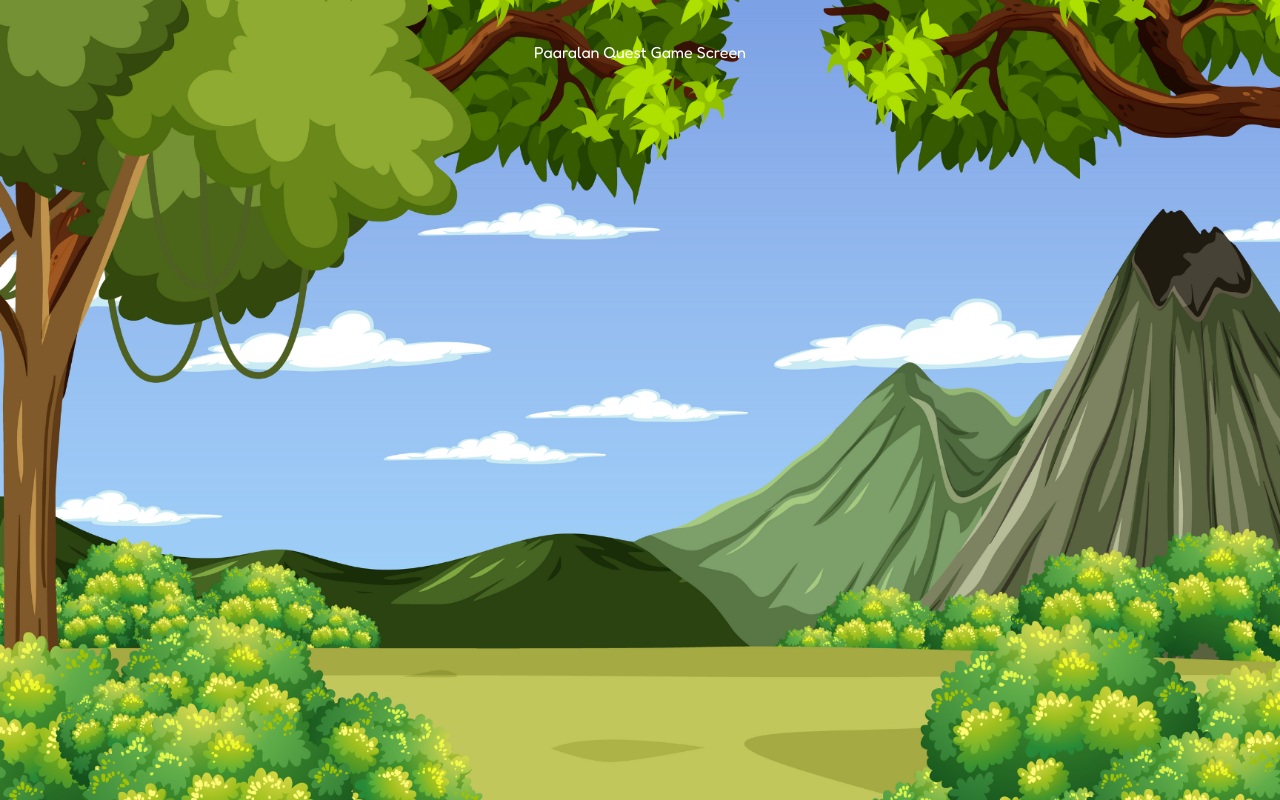
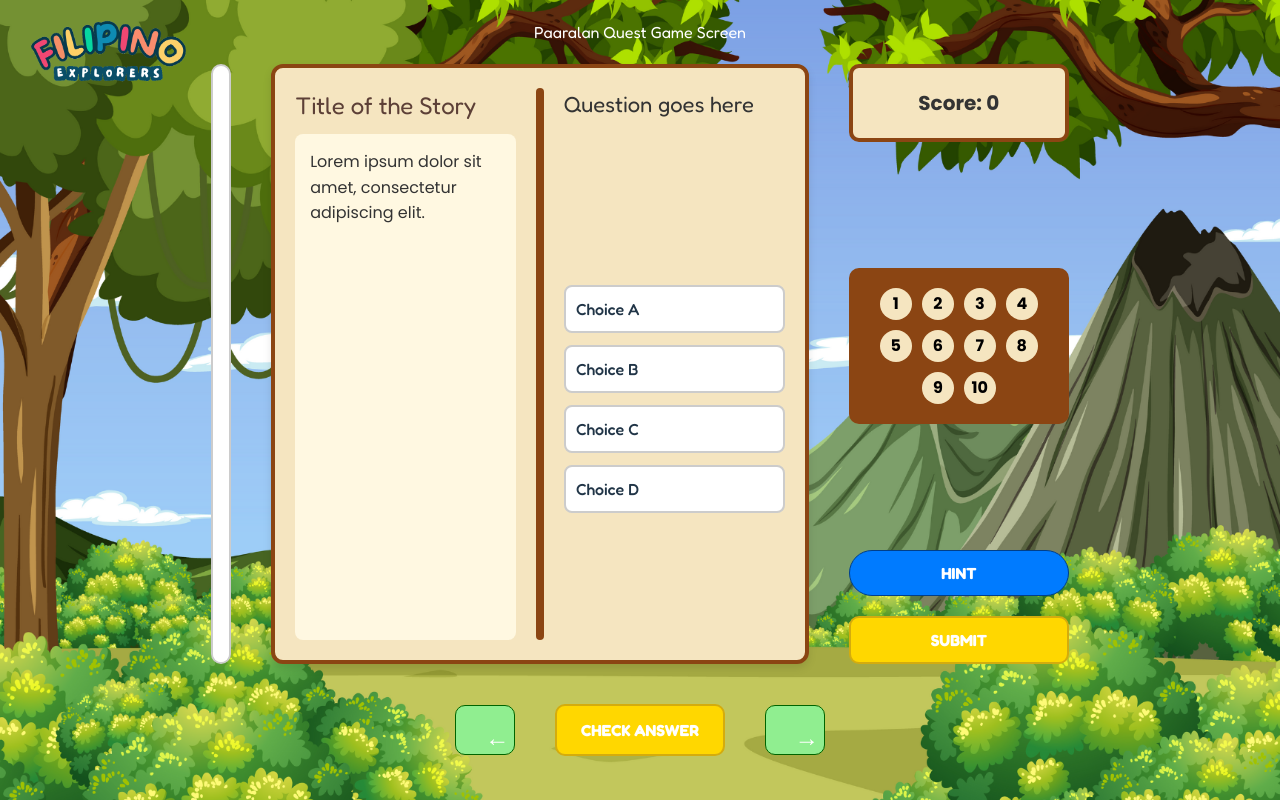
Before and after one commit to AbarquezMyk/Capstone_FilipinoExplorers, a React (Vite) app in the folder frontend/: page /paaralanquest in a window 1280 px wide. Built offline with nearby package versions, Linux system fonts and the light colour scheme.

Commit message:
Updated layout: flipped action box, added logo to upper left, resized logo

```diff
--- a/frontend/src/pages/PaaralanQuest.jsx
+++ b/frontend/src/pages/PaaralanQuest.jsx
@@ -1,5 +1,6 @@
 import React from 'react';
-import Background from '../assets/images/Paaralan Quest/Paaralan Quest BG.png'; // ✅ import with correct path
+import Background from '../assets/images/Paaralan Quest/Paaralan Quest BG.png';
+import Logo from '../assets/images/Logo.png';
 
 const PaaralanQuest = () => {
   return (
@@ -13,12 +14,290 @@ const PaaralanQuest = () => {
         width: '100%',
         display: 'flex',
         flexDirection: 'column',
+        alignItems: 'center',
+        paddingTop: '20px',
+        position: 'relative',
       }}
     >
-      {/* All your game UI will go inside here */}
-      <h1 style={{ color: 'white', textAlign: 'center', paddingTop: '40px' }}>
+      {/* Logo in upper-left corner */}
+      <img
+        src={Logo}
+        alt="Game Logo"
+        style={{
+          position: 'absolute',
+          top: '20px',
+          left: '30px',
+          width: '160px',
+        }}
+      />
+
+      {/* Title */}
+      <h1 style={{ color: 'white', textAlign: 'center', marginBottom: '20px' }}>
         Paaralan Quest Game Screen
       </h1>
+
+      {/* ✅ Combined Layout: Action Box + Right Sidebar */}
+      <div
+        style={{
+          display: 'flex',
+          flexDirection: 'row',
+          justifyContent: 'center',
+          alignItems: 'flex-start',
+          gap: '40px',
+          width: '100%',
+        }}
+      >
+        {/* ⏳ Timer Bar (Left Side) */}
+        <div style={{ display: 'flex', alignItems: 'center' }}>
+          <div
+            style={{
+              width: '20px',
+              height: '600px',
+              backgroundColor: '#fff',
+              borderRadius: '50px',
+              display: 'flex',
+              flexDirection: 'column',
+              justifyContent: 'flex-end',
+              overflow: 'hidden',
+              border: '2px solid #ccc',
+            }}
+          >
+            <div
+              style={{
+                height: '80%',
+                backgroundColor: '#fff',
+                borderRadius: '50px',
+              }}
+            ></div>
+          </div>
+        </div>
+
+        {/* 🎯 Action Box */}
+        <div
+          style={{
+            display: 'flex',
+            flexDirection: 'row',
+            border: '4px solid #8B4513',
+            backgroundColor: '#f5e5c0',
+            borderRadius: '12px',
+            padding: '20px',
+            width: '42%',
+            height: '600px',
+            boxShadow: '0 4px 8px rgba(0,0,0,0.1)',
+            position: 'relative',
+          }}
+        >
+          {/* Right Side (Now Left): Title + Story */}
+          <div style={{ flex: 1, paddingRight: '20px', display: 'flex', flexDirection: 'column' }}>
+            <h2 style={{ fontSize: '24px', marginBottom: '10px', color: '#5D4037' }}>
+              Title of the Story
+            </h2>
+            <div
+              style={{
+                backgroundColor: '#fff8e1',
+                padding: '15px',
+                borderRadius: '8px',
+                height: '100%',
+                overflowY: 'auto',
+                fontSize: '16px',
+                lineHeight: '1.6',
+                color: '#333',
+              }}
+            >
+              Lorem ipsum dolor sit amet, consectetur adipiscing elit.
+            </div>
+          </div>
+
+          {/* Divider */}
+          <div
+            style={{
+              width: '8px',
+              backgroundColor: '#8B4513',
+              borderRadius: '4px',
+            }}
+          />
+
+          {/* Left Side (Now Right): Question + Choices */}
+          <div style={{ flex: 1, paddingLeft: '20px', display: 'flex', flexDirection: 'column' }}>
+            <div style={{ flex: 1, marginBottom: '20px' }}>
+              <h2 style={{ fontSize: '22px', color: '#333' }}>Question goes here</h2>
+            </div>
+            <div style={{ flex: 2, display: 'flex', flexDirection: 'column', gap: '12px' }}>
+              {['Choice A', 'Choice B', 'Choice C', 'Choice D'].map((choice, index) => (
+                <button
+                  key={index}
+                  style={{
+                    padding: '10px',
+                    borderRadius: '8px',
+                    border: '2px solid #ccc',
+                    backgroundColor: '#fff',
+                    fontSize: '16px',
+                    cursor: 'pointer',
+                    textAlign: 'left',
+                  }}
+                >
+                  {choice}
+                </button>
+              ))}
+            </div>
+          </div>
+        </div>
+
+        {/* ✅ Right Sidebar */}
+        <div
+          style={{
+            display: 'flex',
+            flexDirection: 'column',
+            justifyContent: 'space-between',
+            height: '600px',
+            width: '220px',
+          }}
+        >
+          <div
+            style={{
+              backgroundColor: '#f5e5c0',
+              border: '4px solid #8B4513',
+              borderRadius: '10px',
+              padding: '20px',
+              textAlign: 'center',
+              fontSize: '20px',
+              fontWeight: 'bold',
+              color: '#333',
+            }}
+          >
+            Score: 0
+          </div>
+
+          <div
+            style={{
+              backgroundColor: '#8B4513',
+              borderRadius: '10px',
+              padding: '20px',
+              display: 'flex',
+              flexWrap: 'wrap',
+              justifyContent: 'center',
+              alignItems: 'center',
+              gap: '10px',
+            }}
+          >
+            {Array.from({ length: 10 }).map((_, index) => (
+              <div
+                key={index}
+                style={{
+                  width: '32px',
+                  height: '32px',
+                  borderRadius: '50%',
+                  backgroundColor: '#f5e5c0',
+                  color: '#000',
+                  display: 'flex',
+                  justifyContent: 'center',
+                  alignItems: 'center',
+                  fontWeight: 'bold',
+                }}
+              >
+                {index + 1}
+              </div>
+            ))}
+          </div>
+
+          <div
+            style={{
+              display: 'flex',
+              flexDirection: 'column',
+              gap: '20px',
+              alignItems: 'center',
+            }}
+          >
+            <button
+              style={{
+                width: '100%',
+                padding: '10px 20px',
+                borderRadius: '30px',
+                backgroundColor: '#007BFF',
+                border: '1px solid #003f8a',
+                color: '#fff',
+                fontSize: '16px',
+                fontWeight: 'bold',
+                cursor: 'pointer',
+              }}
+            >
+              HINT
+            </button>
+
+            <button
+              style={{
+                width: '100%',
+                padding: '10px 20px',
+                borderRadius: '10px',
+                backgroundColor: '#FFD700',
+                border: '2px solid #D4AC0D',
+                color: '#fff',
+                fontSize: '16px',
+                fontWeight: 'bold',
+                cursor: 'pointer',
+              }}
+            >
+              SUBMIT
+            </button>
+          </div>
+        </div>
+      </div>
+
+      {/* ⬅️ CHECK ANSWER ➡️ - Bottom Navigation */}
+      <div
+        style={{
+          display: 'flex',
+          justifyContent: 'center',
+          alignItems: 'center',
+          gap: '40px',
+          marginTop: '40px',
+        }}
+      >
+        <button
+          style={{
+            width: '50px',
+            height: '50px',
+            borderRadius: '10px',
+            backgroundColor: '#90EE90',
+            border: '1px solid #006400',
+            color: 'white',
+            fontSize: '24px',
+            fontWeight: 'bold',
+          }}
+        >
+          &#8592;
+        </button>
+
+        <button
+          style={{
+            padding: '12px 24px',
+            borderRadius: '10px',
+            backgroundColor: '#FFD700',
+            border: '2px solid #D4AC0D',
+            color: '#fff',
+            fontSize: '16px',
+            fontWeight: 'bold',
+            cursor: 'pointer',
+          }}
+        >
+          CHECK ANSWER
+        </button>
+
+        <button
+          style={{
+            width: '50px',
+            height: '50px',
+            borderRadius: '10px',
+            backgroundColor: '#90EE90',
+            border: '1px solid #006400',
+            color: 'white',
+            fontSize: '24px',
+            fontWeight: 'bold',
+          }}
+        >
+          &#8594;
+        </button>
+      </div>
     </div>
   );
 };
```
Also changed, not shown: frontend/src/assets/images/Paaralan Quest/Stick.png (added).
